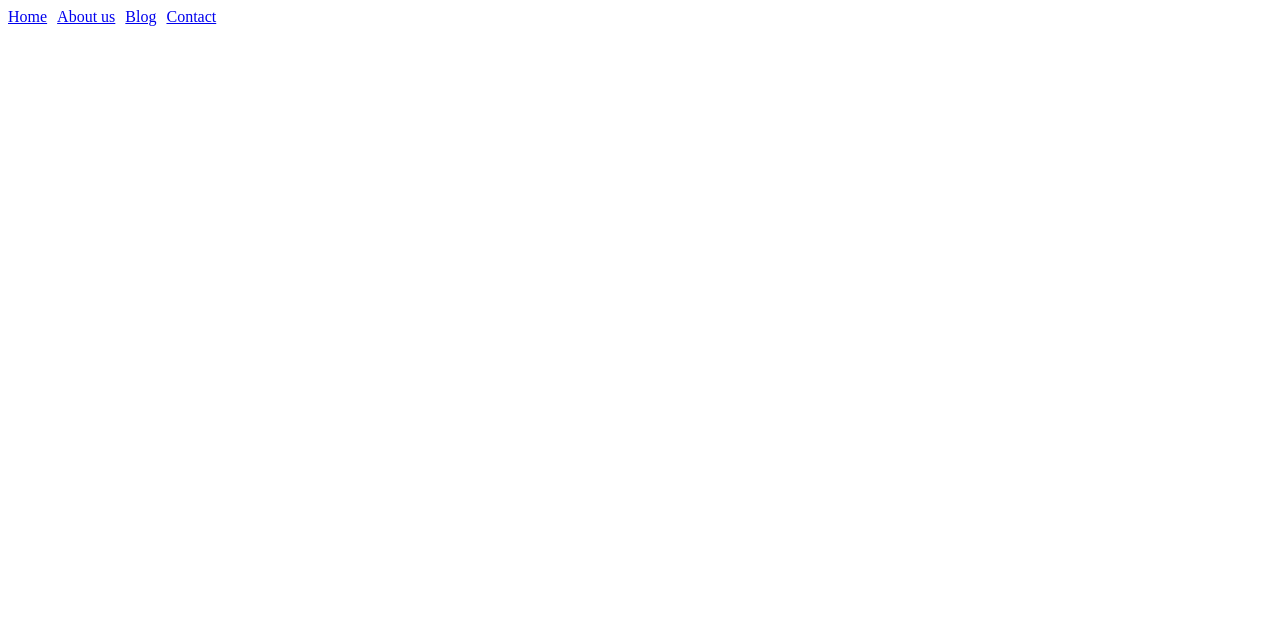
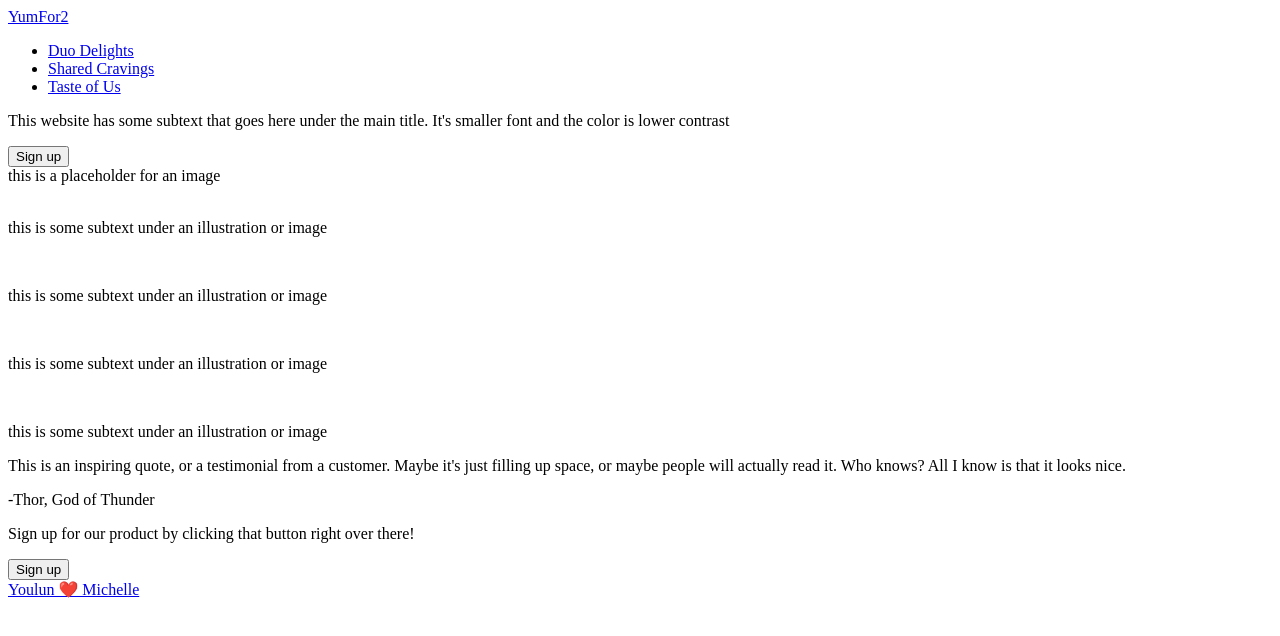
Before and after one commit to youlun/yumfor2, a plain HTML site: page index.html in a window 1280 px wide. Drawn offline with Linux system fonts and the light colour scheme.

Commit message:
rought draft of html completed

```diff
--- a/index.html
+++ b/index.html
@@ -1,22 +1,69 @@
 <!DOCTYPE html>
 <html lang="en">
 <head>
-    <link rel="stylesheet" href="style.css">
     <meta charset="UTF-8">
     <meta name="viewport" content="width=device-width, initial-scale=1.0">
-    <title>YumFor2</title>
+    <title>Document</title>
+    <link rel="stylesheet" href="style.css">
 </head>
-<header>
-    <nav>
-        <ul class="nav-list">
-            <li><a href="#">Home</a></li>
-            <li><a href="#">About us</a></li>
-            <li><a href="#">Blog</a></li>
-            <li><a href="#">Contact</a></li>
-        </ul>
-    </nav>
-</header>
 <body>
+    <div class="layout">
+        <header>
+            <nav>
+                <div class="logo"><a href="/index.html">YumFor2</a></div>
+                <ul class="nav-list">
+                    <li><a href="#">Duo Delights</a></li>
+                    <li><a href="#">Shared Cravings</a></li>
+                    <li><a href="#">Taste of Us</a></li>
+                </ul>
+            </nav>
+            <article class="header">
+                <div class="header-info">
+                    <title> This website is AWESOME</title>
+                    <p>This website has some subtext that goes here under the main title. It's smaller font and the color is lower contrast</p>
+                    <button>Sign up</button>
+                </div>
+                <div class="header-img">this is a placeholder for an image</div>
+            </article>
+        </header>
+        <main>
+            <article class="recipes">
+                <section>
+                    <img>
+                    <p>this is some subtext under an illustration or image</p>
+                </section>
+                <section>
+                    <img>
+                    <p>this is some subtext under an illustration or image</p>
+                </section>
+                <section>
+                    <img>
+                    <p>this is some subtext under an illustration or image</p>
+                </section>
+                <section>
+                    <img>
+                    <p>this is some subtext under an illustration or image</p>
+                </section>
+            </article>
+            <article class="quotes">
+                <title>Some random information.</title>
+                <section>
+                    <p>This is an inspiring quote, or a testimonial from a customer. Maybe it's just filling up space, or maybe people will actually read it. Who knows? All I know is that it looks nice.</p>
+                    <p>-Thor, God of Thunder</p>
+                </section>
+            </article>
+            <article class="newsletter">
+                <section>
+                    <title>Call to action! It's Time!</title>
+                    <p>Sign up for our product by clicking that button right over there!</p>
+                    <button>Sign up</button>
+                </section>
+            </article>
+        </main>
+        <footer>
+            <a href="/index.html">Youlun ❤️ Michelle</a>
+        </footer>
 
+    </div>
 </body>
 </html>
--- a/style.css
+++ b/style.css
@@ -1,8 +1 @@
 /* style.css */
-.nav-list {
-    display: flex;
-    gap: 10px;
-    margin: 0;
-    padding: 0;
-    list-style: none;
-}
```
